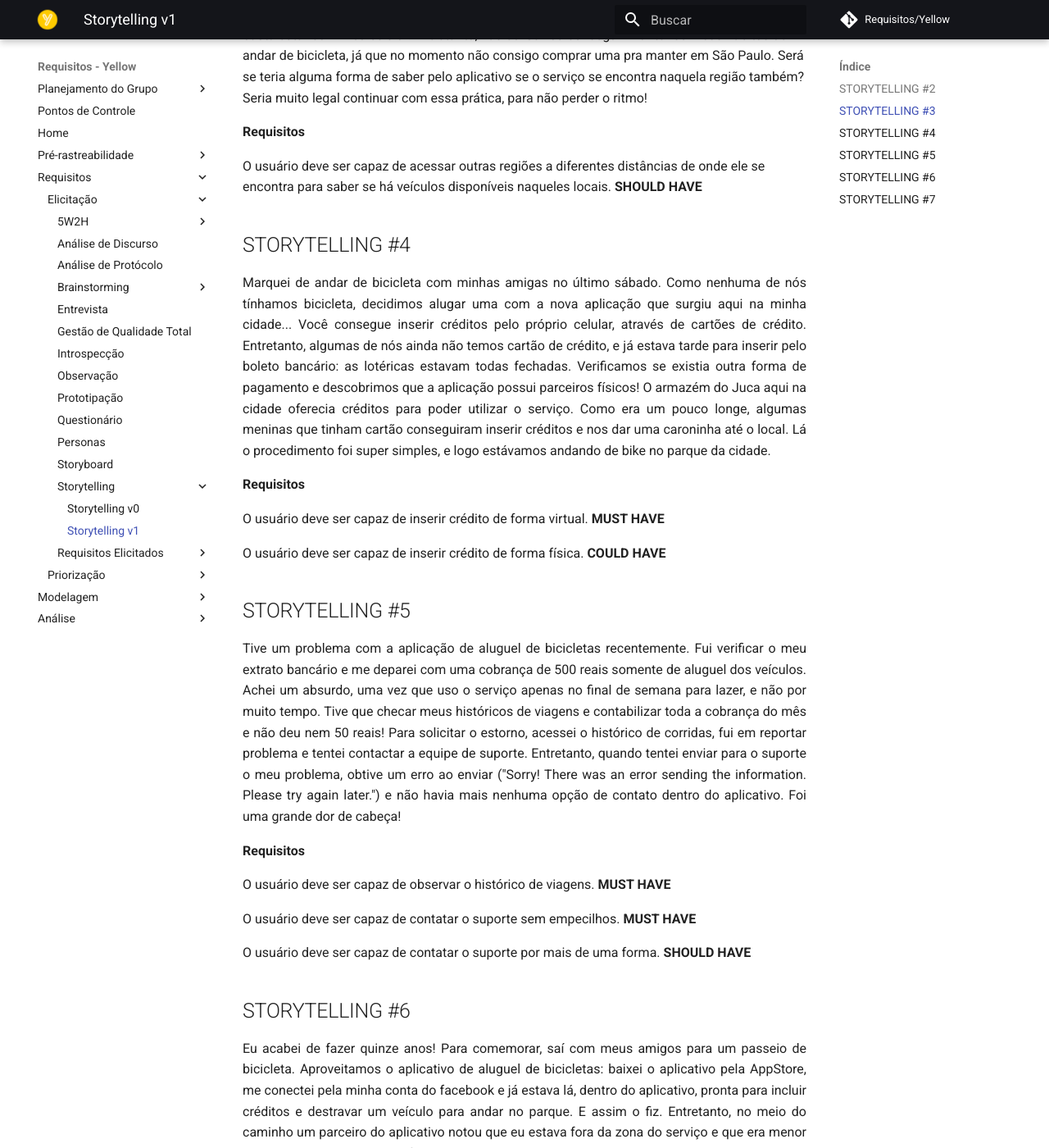
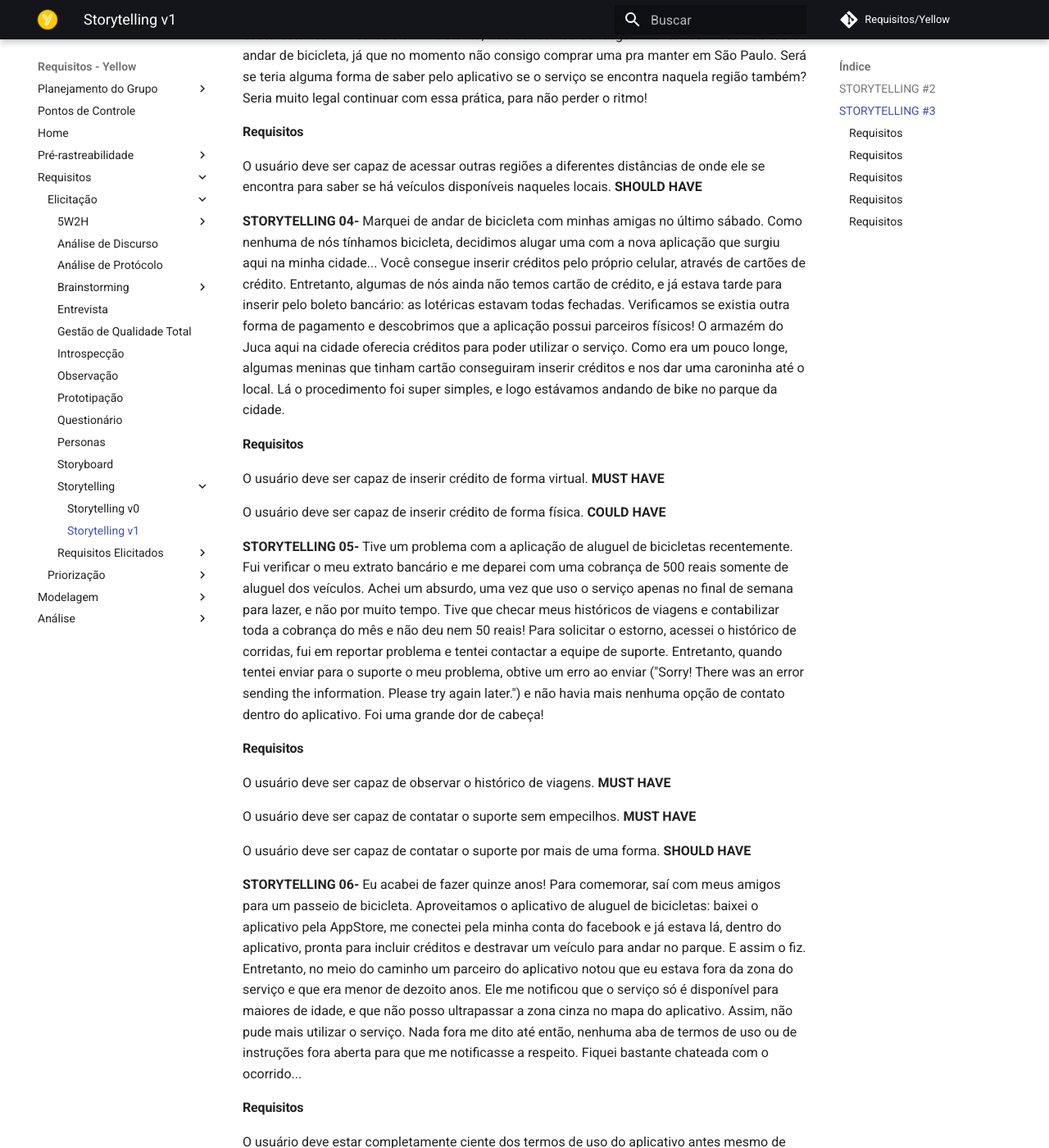
Before and after one commit to me42th/2019.2-Yellow, an MkDocs documentation site: the page built from docs/elicitacao/requisitos/storytelling_v1.md, in a window 1280 px wide and 1400 px high, scrolled down 1027 px. Shown: the whole window at 82% size. Built offline with MkDocs 1.6.1 and Material for MkDocs 9.7.7, drawn with Linux system fonts in a browser that asks for light colours; comment, search, counter and statistics services are not loaded; some of the changed text lies outside the part shown.

Commit message:
#112 - Formatando markdown

```diff
--- a/docs/elicitacao/requisitos/storytelling_v1.md
+++ b/docs/elicitacao/requisitos/storytelling_v1.md
@@ -1,12 +1,14 @@
 |Versão| Autor | O que fez |  Quando | Onde |
 |------|------| --------  |-------- | -----|
-|2.0| Gabriela | Atualizu o documento. |28/09/2019| Remoto, via Google Drive|
+|2.0| Gabriela Lemos | Atualizou o documento. |28/09/2019| Remoto, via Google Drive|
 |2.1| Dâmaso Júnio | Formatou o documento | 19/11/2019 | Remoto |
+
 
 # Storytelling
 
+
 ## STORYTELLING #2
-<p align="justify">Faz pouco tempo, eu costumava caminhar para o meu curso de inglês, uma vez que ele se encontra não tão longe da minha casa. Porém, em um belo dia, na minha cidade, surgiu um aplicativo que alugava bicicletas e logo ficou super famoso! Tentei alugar uma para não ter que sair tão cedo de casa, já que com a bicicleta acreditava que seria mais rápido... mas o caso é que nunca me dei muito bem com bicicletas. Eu tentei aprender pra poupar um pouco do meu tempo com as caminhadas que fazia, mas realmente aquilo ali não era pra mim... Pouco tempo depois, outra alternativa surgiu na aplicação: um patinete elétrico! Depois disso tudo mudou, e para melhor!! Com esse novo veículo eu tinha muito mais facilidade, e conseguia chegar sem nenhum problema no meu curso, isso quando encontrava veículos com a bateria totalmente carregada! Teve uma vez que peguei um patinete sem me atentar a bateria, e acabei ficando no meio do caminho... Imagina só? Tive que notificar o suporte, foi até fácil, mas fiquei sem meio de transporte. O resto do caminho fui caminhando naquele dia. Agora vivo fugindo das bicicletas e dos patinetes com pouca bateria! </p>
+<p align="justify">Faz pouco tempo, eu costumava caminhar para o meu curso de inglês, uma vez que ele se encontra não tão longe da minha casa. Porém, em um belo dia, na minha cidade, surgiu um aplicativo que alugava bicicletas e logo ficou super famoso! Tentei alugar uma para não ter que sair tão cedo de casa, já que com a bicicleta acreditava que seria mais rápido... mas o caso é que nunca me dei muito bem com bicicletas. Eu tentei aprender pra poupar um pouco do meu tempo com as caminhadas que fazia, mas realmente aquilo ali não era pra mim... Pouco tempo depois, outra alternativa surgiu na aplicação: um patinete elétrico! Depois disso tudo mudou, e para melhor!! Com esse novo veículo eu tinha muito mais facilidade, e conseguia chegar sem nenhum problema no meu curso, isso quando encontrava veículos com a bateria totalmente carregada! Teve uma vez que peguei um patinete sem me atentar a bateria, e acabei ficando no meio do caminho... Imagina só? Tive que notificar o suporte, foi até fácil, mas fiquei sem meio de transporte. O resto do caminho fui caminhando naquele dia. Agora vivo fugindo das bicicletas e dos patinetes com pouca bateria!</p>
 
 **Requisitos**
 
@@ -18,49 +20,41 @@
 
 ## STORYTELLING #3
 
-<p align⁼"justify">Sempre gostei muito de praticar esportes, principalmente de andar de bicicleta! Aqui em Brasília, onde eu moro, existe um aplicativo que posso alugar bicicleta de uma forma fácil e econômica, basta estar com meu celular. Entretanto, não sei se vou conseguir manter os meus hábitos de andar de bicicleta, já que no momento não consigo comprar uma pra manter em São Paulo. Será se teria alguma forma de saber pelo aplicativo se o serviço se encontra naquela região também? Seria muito legal continuar com essa prática, para não perder o ritmo!</p>
+<p align="justify">Sempre gostei muito de praticar esportes, principalmente de andar de bicicleta! Aqui em Brasília, onde eu moro, existe um aplicativo que posso alugar bicicleta de uma forma fácil e econômica, basta estar com meu celular. Entretanto, não sei se vou conseguir manter os meus hábitos de andar de bicicleta, já que no momento não consigo comprar uma pra manter em São Paulo. Será se teria alguma forma de saber pelo aplicativo se o serviço se encontra naquela região também? Seria muito legal continuar com essa prática, para não perder o ritmo!</p>
 
-**Requisitos**
+#### Requisitos
 
 O usuário deve ser capaz de acessar outras regiões a diferentes distâncias de onde ele se encontra para saber se há veículos disponíveis naqueles locais. **SHOULD HAVE**
 
-## STORYTELLING #4
-<p align="justify">Marquei de andar de bicicleta com minhas amigas no último sábado. Como nenhuma de nós tínhamos bicicleta, decidimos alugar uma com a nova aplicação que surgiu aqui na minha cidade... Você consegue inserir créditos pelo próprio celular, através de cartões de crédito. Entretanto, algumas de nós ainda não temos cartão de crédito, e já estava tarde para inserir pelo boleto bancário: as lotéricas estavam todas fechadas. Verificamos se existia outra forma de pagamento e descobrimos que a aplicação possui parceiros físicos! O armazém do Juca aqui na cidade oferecia créditos para poder utilizar o serviço. Como era um pouco longe, algumas meninas que tinham cartão conseguiram inserir créditos e nos dar uma caroninha até o local. Lá o procedimento foi super simples, e logo estávamos andando de bike no parque da cidade.</p>
+**STORYTELLING 04-** Marquei de andar de bicicleta com minhas amigas no último sábado. Como nenhuma de nós tínhamos bicicleta, decidimos alugar uma com a nova aplicação que surgiu aqui na minha cidade... Você consegue inserir créditos pelo próprio celular, através de cartões de crédito. Entretanto, algumas de nós ainda não temos cartão de crédito, e já estava tarde para inserir pelo boleto bancário: as lotéricas estavam todas fechadas. Verificamos se existia outra forma de pagamento e descobrimos que a aplicação possui parceiros físicos! O armazém do Juca aqui na cidade oferecia créditos para poder utilizar o serviço. Como era um pouco longe, algumas meninas que tinham cartão conseguiram inserir créditos e nos dar uma caroninha até o local. Lá o procedimento foi super simples, e logo estávamos andando de bike no parque da cidade.
 
-**Requisitos**
-
+#### Requisitos
 O usuário deve ser capaz de inserir crédito de forma virtual. **MUST HAVE**
 
 O usuário deve ser capaz de inserir crédito de forma física. **COULD HAVE**
 
 
-## STORYTELLING #5
-<p align="justify">Tive um problema com a aplicação de aluguel de bicicletas recentemente. Fui verificar o meu extrato bancário e me deparei com uma cobrança de 500 reais somente de aluguel dos veículos. Achei um absurdo, uma vez que uso o serviço apenas no final de semana para lazer, e não por muito tempo. Tive que checar meus históricos de viagens e contabilizar toda a cobrança do mês e não deu nem 50 reais! Para solicitar o estorno, acessei o histórico de corridas, fui em reportar problema e tentei contactar a equipe de suporte. Entretanto, quando tentei enviar para o suporte o meu problema, obtive um erro ao enviar ("Sorry! There was an error sending the information. Please try again later.") e não havia mais nenhuma opção de contato dentro do aplicativo. Foi uma grande dor de cabeça!</p>
+**STORYTELLING 05-** Tive um problema com a aplicação de aluguel de bicicletas recentemente. Fui verificar o meu extrato bancário e me deparei com uma cobrança de 500 reais somente de aluguel dos veículos. Achei um absurdo, uma vez que uso o serviço apenas no final de semana para lazer, e não por muito tempo. Tive que checar meus históricos de viagens e contabilizar toda a cobrança do mês e não deu nem 50 reais! Para solicitar o estorno, acessei o histórico de corridas, fui em reportar problema e tentei contactar a equipe de suporte. Entretanto, quando tentei enviar para o suporte o meu problema, obtive um erro ao enviar ("Sorry! There was an error sending the information. Please try again later.") e não havia mais nenhuma opção de contato dentro do aplicativo. Foi uma grande dor de cabeça!
 
-**Requisitos**
-
+#### Requisitos
 O usuário deve ser capaz de observar o histórico de viagens. **MUST HAVE**
 
 O usuário deve ser capaz de contatar o suporte sem empecilhos. **MUST HAVE**
 
 O usuário deve ser capaz de contatar o suporte por mais de uma forma. **SHOULD HAVE**
 
-## STORYTELLING #6
-<p align="justify">Eu acabei de fazer quinze anos! Para comemorar, saí com meus amigos para um passeio de bicicleta. Aproveitamos o aplicativo de aluguel de bicicletas: baixei o aplicativo pela AppStore, me conectei pela minha conta do facebook e já estava lá, dentro do aplicativo, pronta para incluir créditos e destravar um veículo para andar no parque. E assim o fiz. Entretanto, no meio do caminho um parceiro do aplicativo notou que eu estava fora da zona do serviço e que era menor de dezoito anos. Ele me notificou que o serviço só é disponível para maiores de idade, e que não posso ultrapassar a zona cinza no mapa do aplicativo. Assim, não pude mais utilizar o serviço. Nada fora me dito até então, nenhuma aba de termos de uso ou de instruções fora aberta para que me notificasse a respeito. Fiquei bastante chateada com o ocorrido...</p>
+**STORYTELLING 06-** Eu acabei de fazer quinze anos! Para comemorar, saí com meus amigos para um passeio de bicicleta. Aproveitamos o aplicativo de aluguel de bicicletas: baixei o aplicativo pela AppStore, me conectei pela minha conta do facebook e já estava lá, dentro do aplicativo, pronta para incluir créditos e destravar um veículo para andar no parque. E assim o fiz. Entretanto, no meio do caminho um parceiro do aplicativo notou que eu estava fora da zona do serviço e que era menor de dezoito anos. Ele me notificou que o serviço só é disponível para maiores de idade, e que não posso ultrapassar a zona cinza no mapa do aplicativo. Assim, não pude mais utilizar o serviço. Nada fora me dito até então, nenhuma aba de termos de uso ou de instruções fora aberta para que me notificasse a respeito. Fiquei bastante chateada com o ocorrido...
 
-**Requisitos**
-
+#### Requisitos
 O usuário deve estar completamente ciente dos termos de uso do aplicativo antes mesmo de usufruir de seu serviço. Assim, a aplicação deve mostrar antes mesmo do início do cadastro. **MUST HAVE**
 
 O usuário deve receber certas instruções antes de sua primeira viagem. **COULD HAVE**
 
 O usuário deve ser notificado das zonas limites de estacionamento do veículo. **MUST HAVE**
 
-## STORYTELLING #7
-<p align="justify">Por morar na capital do Brasil, Brasília, minha cidade é um dos pontos turísticos mais conhecidos. Não é raro encontrar gringos de diferentes lugares aqui, que buscam conhecer um pouco mais do Brasil além de São Paulo e Rio de Janeiro. Como opções de lazer eles podem visitar os museus, conhecer o lago paranoá, e agora com o novo aplicativo se tornou mais fácil dar um passeio de bicicleta no parque da cidade, um dos atrativos daqui! Entretanto, o aplicativo não colabora com as opções de idiomas, e isso complica um pouco a vida dos estrangeiros. Além de não apresentar opção de idioma, o aplicativo não segue uma linguagem só: acessando ele, você passa por uma tela em português, outra em espanhol e outra em inglês! Embora seja um ótimo aplicativo, isso dificulta um pouco sua acessibilidade...</p>
+**STORYTELLING 07-** Por morar na capital do Brasil, Brasília, minha cidade é um dos pontos turísticos mais conhecidos. Não é raro encontrar gringos de diferentes lugares aqui, que buscam conhecer um pouco mais do Brasil além de São Paulo e Rio de Janeiro. Como opções de lazer eles podem visitar os museus, conhecer o lago paranoá, e agora com o novo aplicativo se tornou mais fácil dar um passeio de bicicleta no parque da cidade, um dos atrativos daqui! Entretanto, o aplicativo não colabora com as opções de idiomas, e isso complica um pouco a vida dos estrangeiros. Além de não apresentar opção de idioma, o aplicativo não segue uma linguagem só: acessando ele, você passa por uma tela em português, outra em espanhol e outra em inglês! Embora seja um ótimo aplicativo, isso dificulta um pouco sua acessibilidade...
 
-**Requisitos**
-
+#### Requisitos
 O aplicativo deve fornecer alternativas de idiomas. **COULD HAVE**
 
 O aplicativo deve ser coerente quanto ao idioma escolhido. **MUST HAVE**
```
